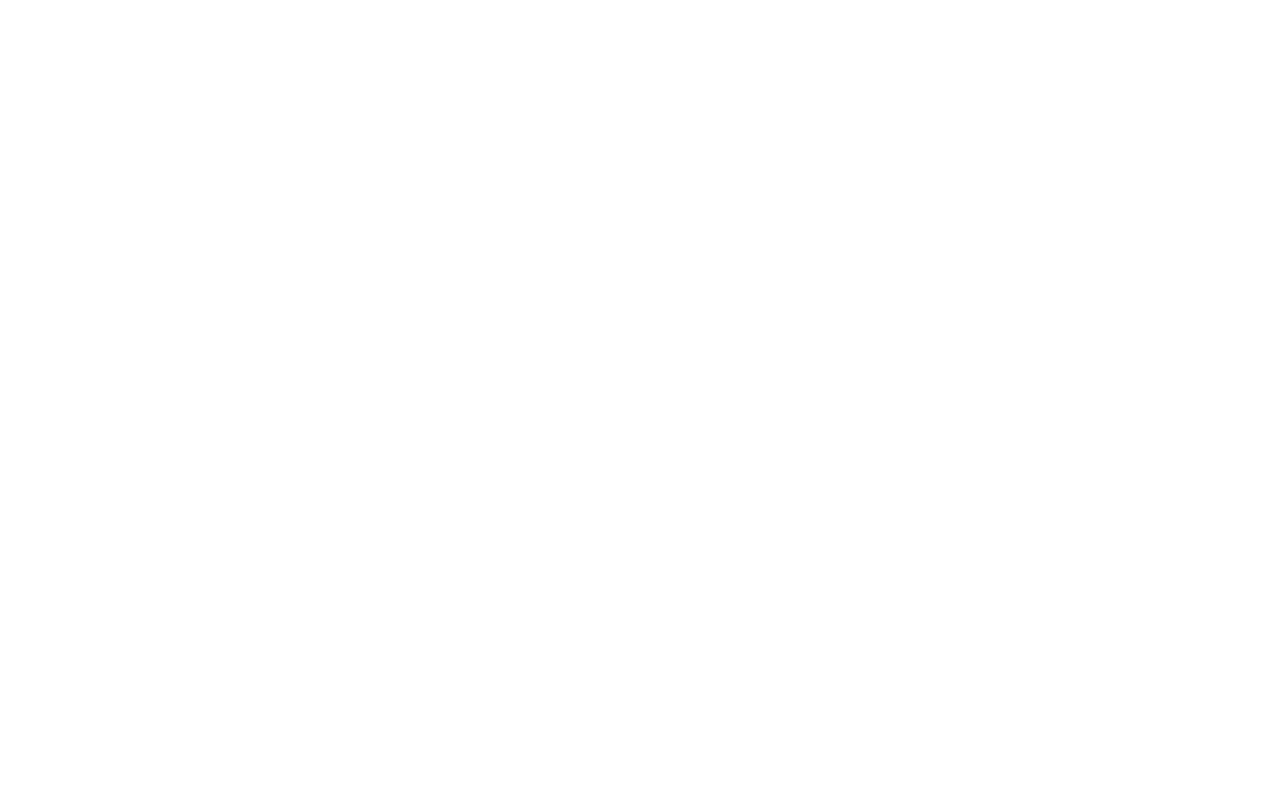
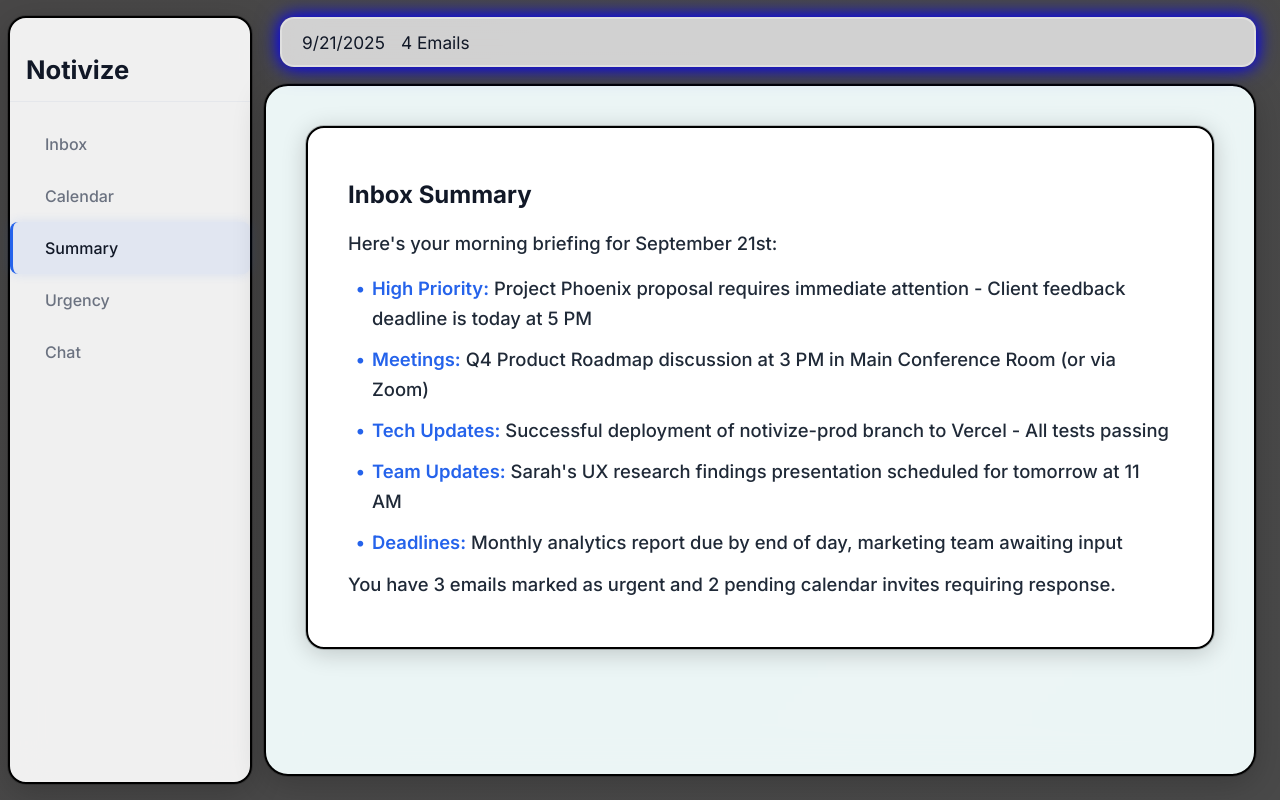
Before and after one commit to TheActualJacob/notivize, a React (Vite) app in the folder frontend-app/: page /summary in a window 1280 px wide. Built offline with nearby package versions, Linux system fonts and the light colour scheme.

Commit message:
server and ui changes

```diff
--- a/frontend-app/package.json
+++ b/frontend-app/package.json
@@ -5,7 +5,7 @@
   "type": "module",
   "scripts": {
     "dev": "vite",
-    "build": "vite build && cp dist/index.html dist/404.html",
+    "build": "vite build && cp dist/index.html dist/404.html && cp public/CNAME dist/",
     "preview": "vite preview",
     "deploy": "gh-pages -d ./dist -f"
 
--- a/frontend-app/src/index.jsx
+++ b/frontend-app/src/index.jsx
@@ -17,7 +17,7 @@ const router = createBrowserRouter(
       children: [
         {
           index: true,
-          element: <Navigate to="/inbox" replace />, // Redirect root to /inbox
+          element: <Navigate to="inbox" replace />, // Redirect root to inbox
         },
         {
           path: "inbox",
@@ -41,8 +41,7 @@ const router = createBrowserRouter(
         },
       ],
     },
-  ],
-  { basename: "/notivize" }
+  ]
 );
 
 ReactDOM.createRoot(document.getElementById('root')).render(
--- a/frontend-app/src/styles/styles.css
+++ b/frontend-app/src/styles/styles.css
@@ -62,7 +62,7 @@
 body {
   margin: 0;
   font-family: 'Inter', sans-serif;
-  background: linear-gradient(135deg, #f9fafb 0%, #e5e7eb 100%);
+  background: linear-gradient(135deg, #484747 0%, #494949 100%);
   color: var(--primary-text);
   -webkit-font-smoothing: antialiased;
   -moz-osx-font-smoothing: grayscale;
```
